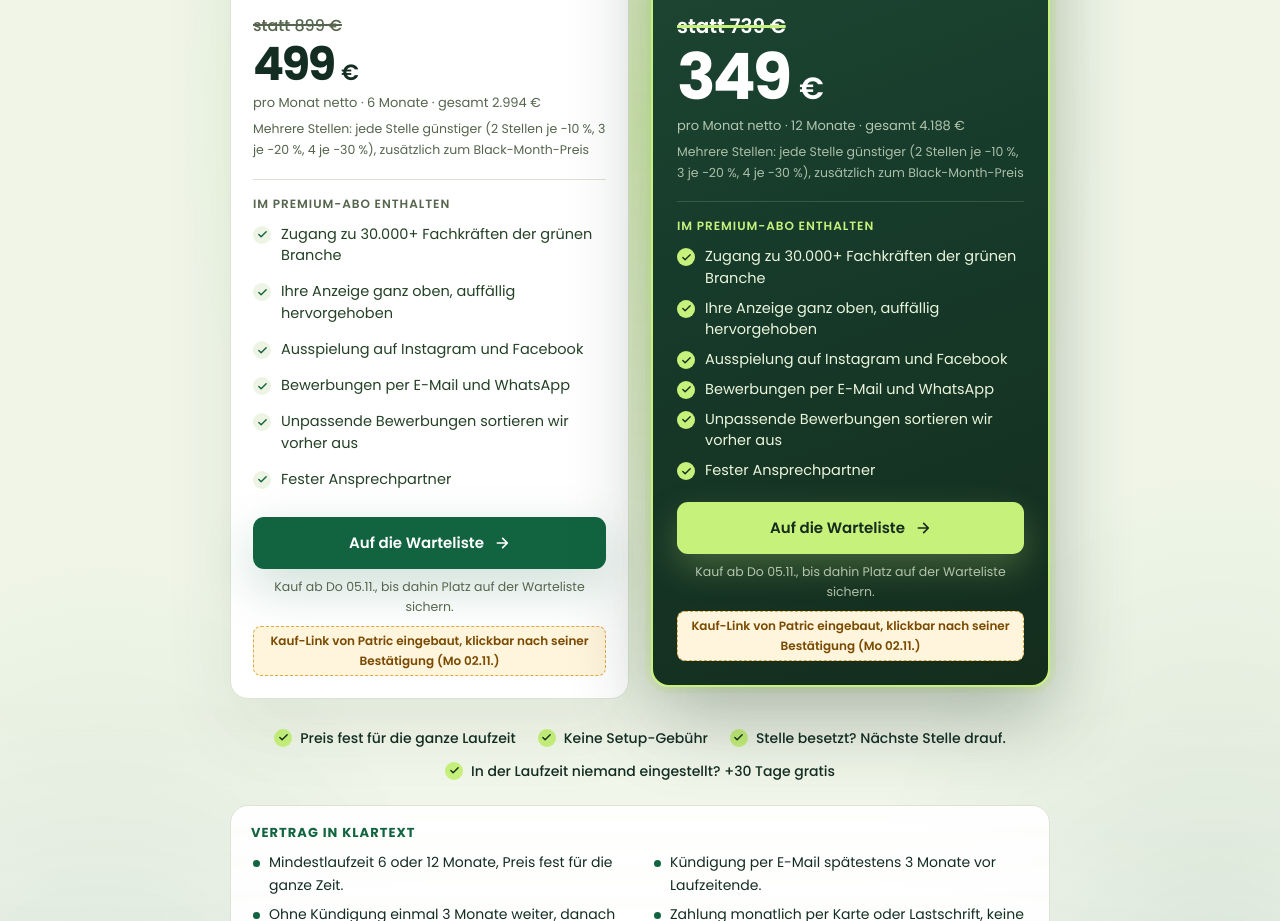
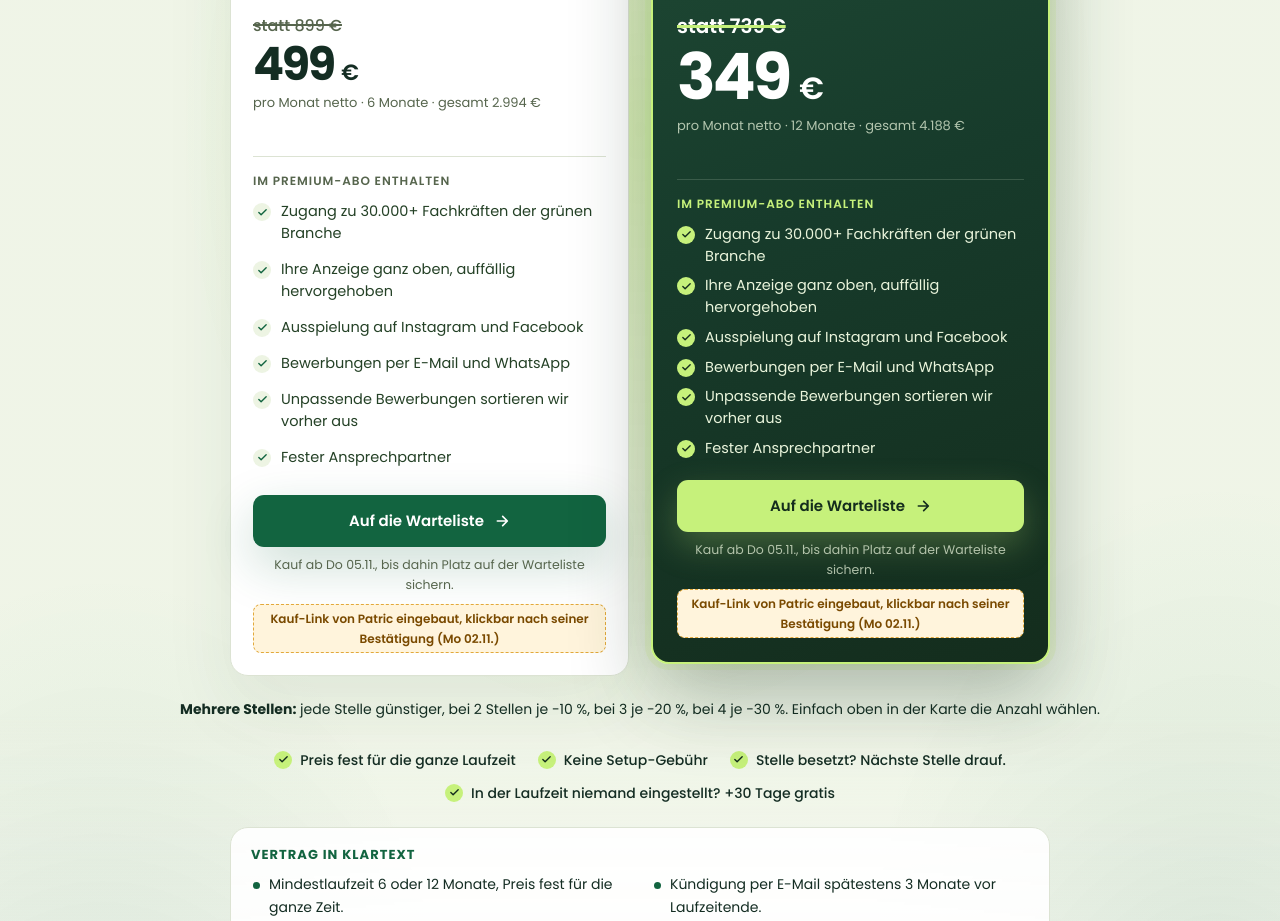
Before and after one commit to frdlnk-gc/black-month-bestandskunden, a plain HTML site: page index.html in a window 1280 px wide. Shown: the part 2240-3161 px from the top of the page. Drawn offline with Linux system fonts and the light colour scheme.

Commit message:
Bestand-LP: Feinschliff Prüfrunde 10

```diff
--- a/index.html
+++ b/index.html
@@ -426,7 +426,7 @@ section{padding:clamp(56px,6.5vw,104px) 0}
       <b>499 <small>€</small></b>
       <em>pro Monat netto · 6 Monate · gesamt 2.994 €</em>
 
-      <div class="qtynote">Mehrere Stellen: jede Stelle günstiger (2 Stellen je −10 %, 3 je −20 %, 4 je −30 %), zusätzlich zum Black-Month-Preis</div>
+      <div class="qtynote"></div>
     </div>
     <hr>
     <div class="feat-l">Im Premium-Abo enthalten</div>
@@ -443,13 +443,14 @@ section{padding:clamp(56px,6.5vw,104px) 0}
       <b>349 <small>€</small></b>
       <em>pro Monat netto · 12 Monate · gesamt 4.188 €</em>
 
-      <div class="qtynote">Mehrere Stellen: jede Stelle günstiger (2 Stellen je −10 %, 3 je −20 %, 4 je −30 %), zusätzlich zum Black-Month-Preis</div>
+      <div class="qtynote"></div>
     </div>
     <hr>
     <div class="feat-l">Im Premium-Abo enthalten</div>
     <ul class="feat"><li>Zugang zu 30.000+ Fachkräften der grünen Branche</li><li>Ihre Anzeige ganz oben, auffällig hervorgehoben</li><li>Ausspielung auf Instagram und Facebook</li><li>Bewerbungen per E-Mail und WhatsApp</li><li>Unpassende Bewerbungen sortieren wir vorher aus</li><li>Fester Ansprechpartner</li></ul>
     <a class="btn btn-main" href="#formular">Auf die Warteliste <svg viewBox="0 0 24 24" fill="none" stroke="currentColor" stroke-width="2.5" stroke-linecap="round" stroke-linejoin="round"><path d="M5 12h14M13 5l7 7-7 7"></path></svg></a><span class="bhint">Kauf ab Do 05.11., bis dahin Platz auf der Warteliste sichern.</span><span class="ph">Kauf-Link von Patric eingebaut, klickbar nach seiner Bestätigung (Mo 02.11.)</span>
   </div></div>
+    <p class="legal" style="margin-top:22px;font-size:14px;color:var(--gc-ink)"><b>Mehrere Stellen:</b> jede Stelle günstiger, bei 2 Stellen je −10 %, bei 3 je −20 %, bei 4 je −30 %. Einfach oben in der Karte die Anzahl wählen.</p>
     <div class="allin" id="allin"><span>Preis fest für die ganze Laufzeit</span><span>Keine Setup-Gebühr</span><span>Stelle besetzt? Nächste Stelle drauf.</span><span>In der Laufzeit niemand eingestellt? +30 Tage gratis</span></div>
     <div class="vertrag" id="vertrag"><b>Vertrag in Klartext</b><ul id="vertragList"><li>Mindestlaufzeit 6 oder 12 Monate, Preis fest für die ganze Zeit.</li><li>Kündigung per E-Mail spätestens 3 Monate vor Laufzeitende.</li><li>Ohne Kündigung einmal 3 Monate weiter, danach monatlich kündbar.</li><li>Zahlung monatlich per Karte oder Lastschrift, keine Setup-Gebühr.</li></ul></div>
     <p class="legal" data-t="legal">Alle Preise netto pro Monat je Stelle zzgl. gesetzlicher Umsatzsteuer, nur für Unternehmen. Statt-Preise = reguläre Listenpreise des Premium-Abos auf green-careers.de/abo. Kauf vom 05.11. bis 30.11.2026, begrenzt auf 30 Plätze. Ihr Preis bleibt, solange das Abo läuft.</p>
@@ -582,7 +583,7 @@ const FEAT_BESTAND = ['Zugang zu 30.000+ Fachkräften der grünen Branche','Ihre
 const TEXT = {
   einmal: {
     topNote:'nur bis 15.11.', topBtn:'Rückruf anfordern',
-    bmLine:'Nur bis 15.11. · 30 Plätze',
+    bmLine:'Für Neukunden · nur bis 15.11. · 30 Plätze',
     h1:'Mitarbeiter finden. <span class="akz">Alle Pakete reduziert.</span>',
     lead:'Ihre Stellenanzeige im GreenCareers-Netzwerk mit 30.000+ Fachkräften der grünen Branche. Alle drei Pakete zum Black-Month-Preis, einmal zahlen, kein Abo.',
     heroBtn:'Paket wählen', hlink:'oder Rückruf anfordern',
@@ -594,7 +595,7 @@ const TEXT = {
     doneH:'Danke, wir melden uns.', doneP:'Unser Vertrieb ruft Sie schnellstmöglich zurück.',
     pOver:'Pakete', pH2:'Drei Pakete. <span class="akz">Alle 15 % günstiger.</span>',
     allin:['Einmal zahlen','Keine Verlängerung, kein Abo','In der Laufzeit niemand eingestellt? +30 Tage gratis'],
-    legal:'Alle Preise netto zzgl. gesetzlicher Umsatzsteuer, nur für Unternehmen. Statt-Preise = reguläre Listenpreise auf green-careers.de. Black-Month-Preise bis 15.11.2026, begrenzt auf 30 Plätze.',
+    legal:'Alle Preise netto zzgl. gesetzlicher Umsatzsteuer, nur für Unternehmen und Neukunden. Statt-Preise = reguläre Listenpreise auf green-careers.de. Black-Month-Preise bis 15.11.2026, begrenzt auf 30 Plätze.',
     steps:[['01','Paket wählen.','Paket und Anzahl der Stellen wählen oder kurz mit uns sprechen.'],['02','Betrieb zeigen.','Position, Ort, ein paar Bilder. Wir bauen Ihre Anzeige.'],['03','Bewerber kennenlernen.','Passende Bewerbungen kommen direkt zu Ihnen.']],
     faq:[['Wie lange läuft meine Anzeige?','Smart und Premium 60 Tage, Exzellenz 90 Tage. Wird in dieser Zeit niemand eingestellt, kommen 30 Tage ohne Aufpreis dazu.'],
          ['Verlängert sich das Paket automatisch?','Nein. Sie zahlen einmal, kein Abo.'],
@@ -606,7 +607,7 @@ const TEXT = {
   },
   abo: {
     topNote:'16.–30.11.', topBtn:'Rückruf anfordern',
-    bmLine:'16.–30.11. · 30 Plätze',
+    bmLine:'Für Neukunden · 16.–30.11. · 30 Plätze',
     h1:'Premium-Abo. <span class="akz">Zum Smart-Preis.</span>',
     lead:'Ihre Stellenanzeige bei GreenCareers ganz oben, dazu auf Instagram und Facebook. Zum Preis des kleinen Pakets, fest für die ganze Laufzeit.',
     heroBtn:'Paket wählen', hlink:'oder Rückruf anfordern',
@@ -618,7 +619,7 @@ const TEXT = {
     doneH:'Danke, wir melden uns.', doneP:'Unser Vertrieb ruft Sie schnellstmöglich zurück.',
     pOver:'Pakete', pH2:'Premium. <span class="akz">Zum Smart-Preis.</span>',
     allin:['Preis fest für die ganze Laufzeit','Keine Setup-Gebühr','Stelle besetzt? Nächste Stelle drauf.','In der Laufzeit niemand eingestellt? +30 Tage gratis'],
-    legal:'Alle Preise netto pro Monat zzgl. gesetzlicher Umsatzsteuer, nur für Unternehmen. Statt-Preise = reguläre Listenpreise auf green-careers.de/abo. Black-Month-Preis bei Abschluss vom 16.11. bis 30.11.2026, begrenzt auf 30 Plätze. Ihr Preis bleibt, solange das Abo läuft.',
+    legal:'Alle Preise netto pro Monat zzgl. gesetzlicher Umsatzsteuer, nur für Unternehmen und Neukunden. Statt-Preise = reguläre Listenpreise auf green-careers.de/abo. Black-Month-Preis bei Abschluss vom 16.11. bis 30.11.2026, begrenzt auf 30 Plätze. Ihr Preis bleibt, solange das Abo läuft.',
     steps:[['01','Abo wählen.','Paket, Laufzeit und Stellen wählen oder kurz mit uns sprechen.'],['02','Betrieb zeigen.','Position, Ort, ein paar Bilder. Wir bauen Ihre Anzeige.'],['03','Bewerber kennenlernen.','Laufend passende Bewerbungen, direkt zu Ihnen.']],
     faq:[['Gilt der Preis nur im ersten Monat?','Nein, für die gesamte Mindestlaufzeit.'],
          ['Was passiert, wenn meine Stelle besetzt ist?','Sie setzen die nächste offene Stelle auf Ihren Abo-Platz.'],
@@ -729,7 +730,7 @@ function karte(k, p, pr, n, opts) {
       <b>${eur(gesamt)} <small>€</small></b>
       <em>${opts.einheit}</em>
       ${opts.deal ? `<span class="deal">${opts.deal}</span>` : ''}${opts.regulaer ? `<span class="smartnote" style="color:var(--gc-ink-muted)">${opts.regulaer}</span>` : ''}
-      <div class="qtynote">${n > 1 ? `${n} Stellen · ${eur(proStelle)} € je Stelle (−${STAFFEL[n]} % Mengenpreis)` : `Mehrere Stellen: jede Stelle günstiger (2 Stellen je −10 %, 3 je −20 %, 4 je −30 %), zusätzlich zum ${pr.liste ? 'Black-Month-Preis' : 'Paketpreis'}`}</div>
+      <div class="qtynote">${n > 1 ? `${n} Stellen · ${eur(proStelle)} € je Stelle (−${STAFFEL[n]} % Mengenpreis)` : ''}</div>
     </div>
     <hr>
     <div class="feat-l">${p.featL}</div>
```
